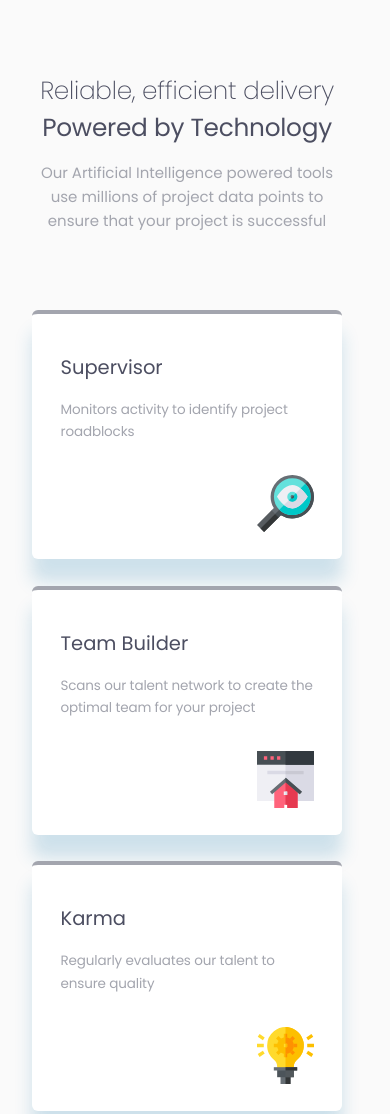
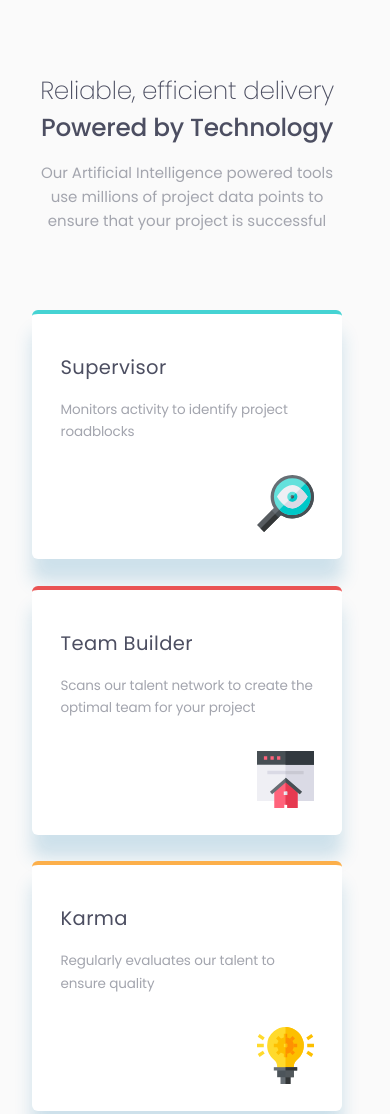
Before and after one commit to fbtot/four-card-feature, a plain HTML site: page index.html in a window 390 px wide. Shown: the top 1114 px of the page. Drawn offline with nearby package versions, Linux system fonts and the light colour scheme.

Commit message:
Mobile design complete

```diff
--- a/index.html
+++ b/index.html
@@ -8,8 +8,8 @@
 
   <!-- Fonts -->
   <link rel="preconnect" href="https://fonts.googleapis.com">
-  <link rel="preconnect" href="https://fonts.gstatic.com" crossorigin>
-  <link href="https://fonts.googleapis.com/css2?family=Poppins:ital,wght@0,200;0,400;0,700;1,200;1,400;1,600&display=swap" rel="stylesheet">
+<link rel="preconnect" href="https://fonts.gstatic.com" crossorigin>
+<link href="https://fonts.googleapis.com/css2?family=Poppins:ital,wght@0,200;0,400;0,500;0,600;0,700;1,200;1,400;1,500;1,600;1,700&display=swap" rel="stylesheet">
 
   <!-- Stylesheets -->
   <link rel="stylesheet" href="css/normalize.css">
--- a/scss/_mobile.scss
+++ b/scss/_mobile.scss
@@ -32,6 +32,7 @@ h1 {
 h2 {
   font-size: 1.3rem;
   font-weight: normal;
+  letter-spacing: 0.02em;
 }
 
 .card {
@@ -75,16 +76,20 @@ h2 {
 
 .card--cyan {
   @extend %card--mobile;
+  border-top-color: $cyan;
 }
 
 .card--red {
   @extend %card--mobile;
+  border-top-color: $red;
 }
 
 .card--orange {
   @extend %card--mobile;
+  border-top-color: $orange;
 }
 
 .card--blue {
   @extend %card--mobile;
+  border-top-color: $blue;
 }
```
Also changed, not shown: css/style.css, 1 other file.
